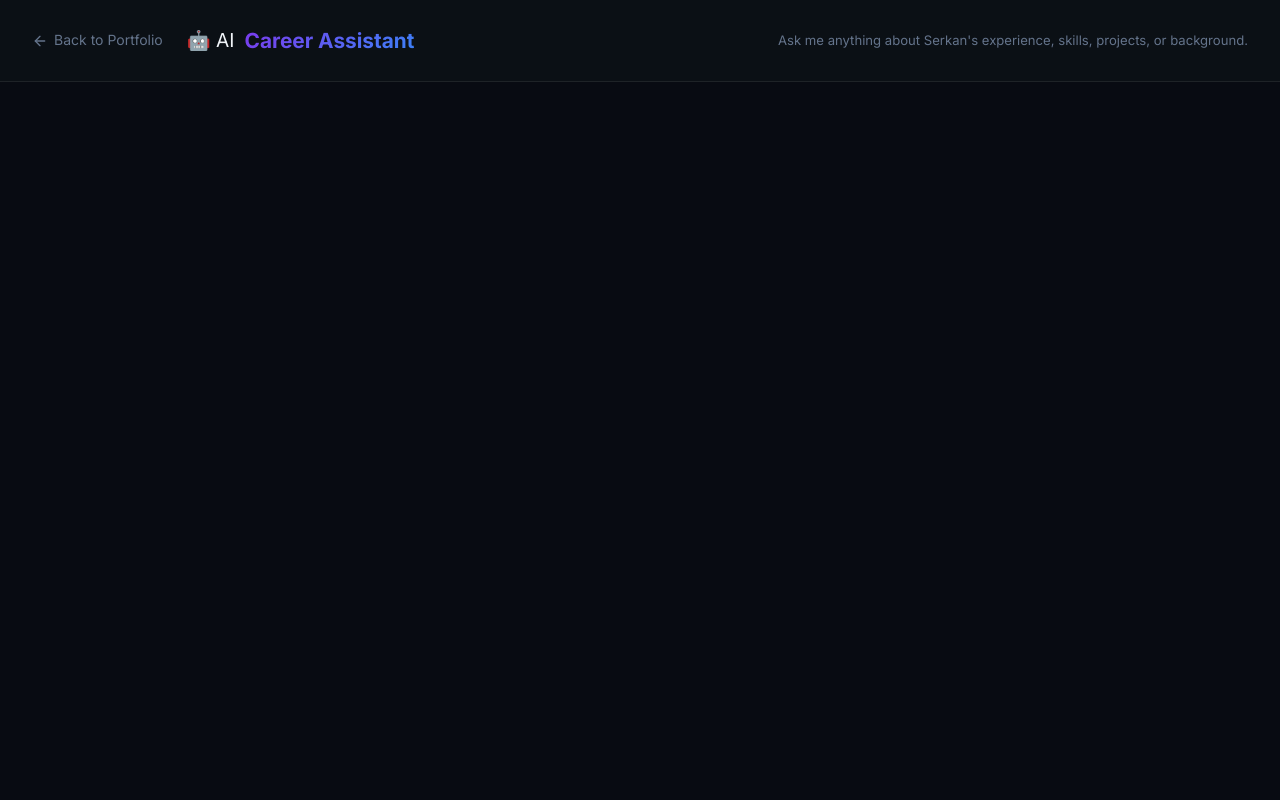
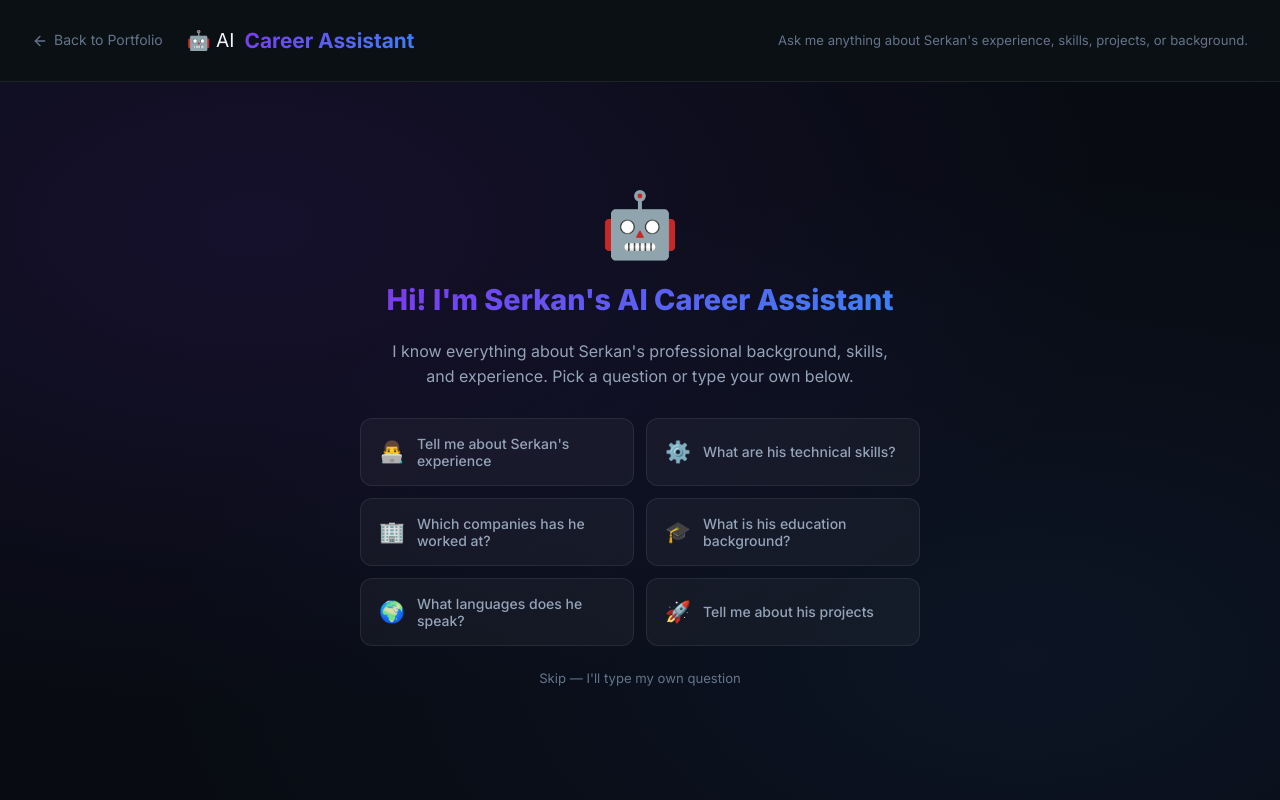
Before and after one commit to serkanocak/carrier, a React (Vite) app: page /chatbot in a window 1280 px wide. Built offline with nearby package versions, Linux system fonts and the light colour scheme.

Commit message:
feat: add welcome messages and suggestion chips to chatbot

```diff
--- a/src/components/ChatbotFloat.css
+++ b/src/components/ChatbotFloat.css
@@ -130,6 +130,97 @@
     height: 100%;
 }
 
+/* Welcome overlay */
+.chatbot-welcome {
+    position: absolute;
+    inset: 48px 0 0 0;
+    z-index: 5;
+    background: var(--bg-secondary);
+    display: flex;
+    flex-direction: column;
+    align-items: center;
+    justify-content: center;
+    padding: 24px 20px;
+    text-align: center;
+    gap: 12px;
+    animation: fadeIn 0.4s ease;
+}
+
+.welcome-avatar {
+    font-size: 2.5rem;
+    line-height: 1;
+    margin-bottom: 4px;
+    animation: float 3s ease-in-out infinite;
+}
+
+.welcome-title {
+    font-size: 1rem;
+    font-weight: 700;
+    background: var(--gradient-primary);
+    -webkit-background-clip: text;
+    -webkit-text-fill-color: transparent;
+    background-clip: text;
+}
+
+.welcome-text {
+    font-size: 0.8rem;
+    color: var(--text-muted);
+    line-height: 1.5;
+    max-width: 320px;
+}
+
+.welcome-suggestions {
+    display: flex;
+    flex-direction: column;
+    gap: 8px;
+    width: 100%;
+    max-width: 340px;
+}
+
+.suggestion-chip {
+    display: flex;
+    align-items: center;
+    gap: 10px;
+    padding: 10px 14px;
+    background: rgba(255, 255, 255, 0.04);
+    border: 1px solid var(--border);
+    border-radius: 10px;
+    color: var(--text-secondary);
+    font-size: 0.8rem;
+    font-weight: 500;
+    cursor: pointer;
+    transition: all 0.2s ease;
+    text-align: left;
+    font-family: var(--font-sans);
+}
+
+.suggestion-chip:hover {
+    background: rgba(124, 58, 237, 0.12);
+    border-color: var(--border-accent);
+    color: var(--text-primary);
+    transform: translateX(4px);
+}
+
+.suggestion-chip span {
+    font-size: 1rem;
+    flex-shrink: 0;
+}
+
+.welcome-dismiss {
+    background: none;
+    border: none;
+    color: var(--text-muted);
+    font-size: 0.72rem;
+    cursor: pointer;
+    margin-top: 4px;
+    font-family: var(--font-sans);
+    transition: color 0.2s;
+}
+
+.welcome-dismiss:hover {
+    color: var(--accent-purple-light);
+}
+
 @media (max-width: 480px) {
     .chatbot-panel {
         right: 12px;
--- a/src/components/ChatbotFloat.jsx
+++ b/src/components/ChatbotFloat.jsx
@@ -1,10 +1,19 @@
 import { useState, useEffect, useRef } from 'react'
 import { Link } from 'react-router-dom'
-import { FiMessageSquare, FiX, FiExternalLink } from 'react-icons/fi'
+import { FiMessageSquare, FiX, FiExternalLink, FiSend } from 'react-icons/fi'
 import './ChatbotFloat.css'
 
 const GRADIO_SRC = 'https://gradio.s3-us-west-2.amazonaws.com/5.49.1/gradio.js'
 const SPACE_URL = 'https://serkanocak-career-conversation.hf.space'
+
+const SUGGESTIONS = [
+    { emoji: '👨‍💻', text: 'Tell me about Serkan\'s experience' },
+    { emoji: '⚙️', text: 'What are his technical skills?' },
+    { emoji: '🏢', text: 'Which companies has he worked at?' },
+    { emoji: '🎓', text: 'What is his education background?' },
+    { emoji: '🌍', text: 'What languages does he speak?' },
+    { emoji: '🚀', text: 'Tell me about his projects' },
+]
 
 // Load the Gradio script once globally
 let scriptLoaded = false
@@ -20,8 +29,24 @@ function loadGradioScript() {
     scriptLoaded = true
 }
 
+function sendToGradio(container, text) {
+    const textarea = container.querySelector('textarea')
+    if (textarea) {
+        const nativeSet = Object.getOwnPropertyDescriptor(HTMLTextAreaElement.prototype, 'value').set
+        nativeSet.call(textarea, text)
+        textarea.dispatchEvent(new Event('input', { bubbles: true }))
+        setTimeout(() => {
+            const btn = container.querySelector('button[aria-label="Submit"]') ||
+                container.querySelector('button.submit') ||
+                [...container.querySelectorAll('button')].find(b => b.querySelector('svg'))
+            if (btn) btn.click()
+        }, 200)
+    }
+}
+
 export default function ChatbotFloat() {
     const [open, setOpen] = useState(false)
+    const [showWelcome, setShowWelcome] = useState(true)
     const embedRef = useRef(null)
 
     useEffect(() => {
@@ -37,6 +62,13 @@ export default function ChatbotFloat() {
             embedRef.current.appendChild(app)
         }
     }, [open])
+
+    const handleSuggestion = (text) => {
+        setShowWelcome(false)
+        if (embedRef.current) {
+            sendToGradio(embedRef.current, text)
+        }
+    }
 
     return (
         <>
@@ -66,6 +98,32 @@ export default function ChatbotFloat() {
                         </button>
                     </div>
                 </div>
+
+                {/* Welcome overlay */}
+                {showWelcome && open && (
+                    <div className="chatbot-welcome">
+                        <div className="welcome-avatar">🤖</div>
+                        <h4 className="welcome-title">Hi! I'm Serkan's AI Assistant</h4>
+                        <p className="welcome-text">
+                            Ask me anything about Serkan's career, skills, or experience. Here are some ideas:
+                        </p>
+                        <div className="welcome-suggestions">
+                            {SUGGESTIONS.map((s, i) => (
+                                <button
+                                    key={i}
+                                    className="suggestion-chip"
+                                    onClick={() => handleSuggestion(s.text)}
+                                >
+                                    <span>{s.emoji}</span> {s.text}
+                                </button>
+                            ))}
+                        </div>
+                        <button className="welcome-dismiss" onClick={() => setShowWelcome(false)}>
+                            Or type your own question below ↓
+                        </button>
+                    </div>
+                )}
+
                 <div className="chatbot-embed" ref={embedRef} />
             </div>
         </>
--- a/src/pages/ChatbotPage.css
+++ b/src/pages/ChatbotPage.css
@@ -55,6 +55,14 @@
     margin-left: auto;
 }
 
+.chatbot-page-body {
+    flex: 1;
+    display: flex;
+    flex-direction: column;
+    position: relative;
+    overflow: hidden;
+}
+
 .chatbot-page-embed {
     flex: 1;
     overflow: hidden;
@@ -63,6 +71,99 @@
 .chatbot-page-embed gradio-app {
     width: 100%;
     height: 100%;
+}
+
+/* Full page welcome */
+.chatbot-page-welcome {
+    position: absolute;
+    inset: 0;
+    z-index: 5;
+    background: var(--bg-primary);
+    background-image: var(--gradient-bg);
+    display: flex;
+    flex-direction: column;
+    align-items: center;
+    justify-content: center;
+    padding: 40px 24px;
+    text-align: center;
+    gap: 16px;
+    animation: fadeIn 0.5s ease;
+}
+
+.welcome-avatar-lg {
+    font-size: 4rem;
+    line-height: 1;
+    animation: float 3s ease-in-out infinite;
+}
+
+.welcome-title-lg {
+    font-size: 1.8rem;
+    font-weight: 800;
+    background: var(--gradient-primary);
+    -webkit-background-clip: text;
+    -webkit-text-fill-color: transparent;
+    background-clip: text;
+}
+
+.welcome-text-lg {
+    font-size: 1rem;
+    color: var(--text-secondary);
+    max-width: 500px;
+    line-height: 1.6;
+}
+
+.welcome-grid {
+    display: grid;
+    grid-template-columns: repeat(2, 1fr);
+    gap: 12px;
+    margin-top: 12px;
+    max-width: 560px;
+    width: 100%;
+}
+
+.suggestion-chip-lg {
+    display: flex;
+    align-items: center;
+    gap: 12px;
+    padding: 16px 18px;
+    background: var(--bg-card);
+    border: 1px solid var(--border);
+    border-radius: 12px;
+    color: var(--text-secondary);
+    font-size: 0.875rem;
+    font-weight: 500;
+    cursor: pointer;
+    transition: all 0.25s ease;
+    text-align: left;
+    font-family: var(--font-sans);
+}
+
+.suggestion-chip-lg:hover {
+    background: rgba(124, 58, 237, 0.1);
+    border-color: var(--border-accent);
+    color: var(--text-primary);
+    transform: translateY(-2px);
+    box-shadow: 0 8px 24px rgba(124, 58, 237, 0.2);
+}
+
+.chip-emoji {
+    font-size: 1.3rem;
+    flex-shrink: 0;
+}
+
+.welcome-dismiss-lg {
+    background: none;
+    border: none;
+    color: var(--text-muted);
+    font-size: 0.82rem;
+    cursor: pointer;
+    margin-top: 8px;
+    font-family: var(--font-sans);
+    transition: color 0.2s;
+}
+
+.welcome-dismiss-lg:hover {
+    color: var(--accent-purple-light);
 }
 
 @media (max-width: 600px) {
@@ -75,4 +176,12 @@
     .chatbot-page-desc {
         display: none;
     }
+
+    .welcome-grid {
+        grid-template-columns: 1fr;
+    }
+
+    .welcome-title-lg {
+        font-size: 1.3rem;
+    }
 }
--- a/src/pages/ChatbotPage.jsx
+++ b/src/pages/ChatbotPage.jsx
@@ -1,4 +1,4 @@
-import { useEffect, useRef } from 'react'
+import { useState, useEffect, useRef } from 'react'
 import { Link } from 'react-router-dom'
 import { FiArrowLeft } from 'react-icons/fi'
 import './ChatbotPage.css'
@@ -6,11 +6,35 @@ import './ChatbotPage.css'
 const GRADIO_SRC = 'https://gradio.s3-us-west-2.amazonaws.com/5.49.1/gradio.js'
 const SPACE_URL = 'https://serkanocak-career-conversation.hf.space'
 
+const SUGGESTIONS = [
+    { emoji: '👨‍💻', text: 'Tell me about Serkan\'s experience' },
+    { emoji: '⚙️', text: 'What are his technical skills?' },
+    { emoji: '🏢', text: 'Which companies has he worked at?' },
+    { emoji: '🎓', text: 'What is his education background?' },
+    { emoji: '🌍', text: 'What languages does he speak?' },
+    { emoji: '🚀', text: 'Tell me about his projects' },
+]
+
+function sendToGradio(container, text) {
+    const textarea = container.querySelector('textarea')
+    if (textarea) {
+        const nativeSet = Object.getOwnPropertyDescriptor(HTMLTextAreaElement.prototype, 'value').set
+        nativeSet.call(textarea, text)
+        textarea.dispatchEvent(new Event('input', { bubbles: true }))
+        setTimeout(() => {
+            const btn = container.querySelector('button[aria-label="Submit"]') ||
+                container.querySelector('button.submit') ||
+                [...container.querySelectorAll('button')].find(b => b.querySelector('svg'))
+            if (btn) btn.click()
+        }, 200)
+    }
+}
+
 export default function ChatbotPage() {
+    const [showWelcome, setShowWelcome] = useState(true)
     const embedRef = useRef(null)
 
     useEffect(() => {
-        // Inject Gradio script if not already present
         if (!document.querySelector(`script[src="${GRADIO_SRC}"]`)) {
             const script = document.createElement('script')
             script.type = 'module'
@@ -18,7 +42,6 @@ export default function ChatbotPage() {
             document.head.appendChild(script)
         }
 
-        // Append the gradio-app custom element
         if (embedRef.current && !embedRef.current.querySelector('gradio-app')) {
             const app = document.createElement('gradio-app')
             app.setAttribute('src', SPACE_URL)
@@ -29,6 +52,13 @@ export default function ChatbotPage() {
             embedRef.current.appendChild(app)
         }
     }, [])
+
+    const handleSuggestion = (text) => {
+        setShowWelcome(false)
+        if (embedRef.current) {
+            sendToGradio(embedRef.current, text)
+        }
+    }
 
     return (
         <div className="chatbot-page">
@@ -45,7 +75,36 @@ export default function ChatbotPage() {
                 </p>
             </div>
 
-            <div className="chatbot-page-embed" ref={embedRef} />
+            <div className="chatbot-page-body">
+                {/* Welcome overlay */}
+                {showWelcome && (
+                    <div className="chatbot-page-welcome">
+                        <div className="welcome-avatar-lg">🤖</div>
+                        <h2 className="welcome-title-lg">Hi! I'm Serkan's AI Career Assistant</h2>
+                        <p className="welcome-text-lg">
+                            I know everything about Serkan's professional background, skills, and experience.
+                            Pick a question or type your own below.
+                        </p>
+                        <div className="welcome-grid">
+                            {SUGGESTIONS.map((s, i) => (
+                                <button
+                                    key={i}
+                                    className="suggestion-chip-lg"
+                                    onClick={() => handleSuggestion(s.text)}
+                                >
+                                    <span className="chip-emoji">{s.emoji}</span>
+                                    <span>{s.text}</span>
+                                </button>
+                            ))}
+                        </div>
+                        <button className="welcome-dismiss-lg" onClick={() => setShowWelcome(false)}>
+                            Skip — I'll type my own question
+                        </button>
+                    </div>
+                )}
+
+                <div className="chatbot-page-embed" ref={embedRef} />
+            </div>
         </div>
     )
 }
```
